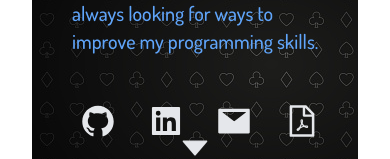
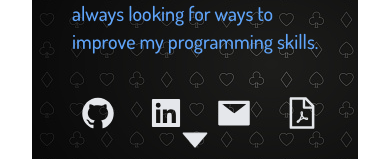
Before and after one commit to antdoan123/e-portfolio, a Next.js app: page / in a window 390 px wide. Shown: the part 474-633 px from the top of the page. Built offline with nearby package versions, Linux system fonts and the light colour scheme.

Commit message:
mobile fix

```diff
--- a/pages/index.js
+++ b/pages/index.js
@@ -26,7 +26,7 @@ export default function Home() {
         <meta name="description" content="Generated by create next app" />
         <link rel="icon" href="https://avataaars.io/?avatarStyle=Circle&topType=ShortHairShortRound&accessoriesType=Blank&hairColor=Black&facialHairType=Blank&clotheType=Hoodie&clotheColor=Black&eyeType=Happy&eyebrowType=Default&mouthType=Default&skinColor=Light" />
       </Head>
-      <body className="font-body text-white bg-[url('/Background_poker.jpg')] pb-12">
+      <body className="font-body text-white bg-[url('/Background_poker.jpg')] pb-12 overflow-x:hidden">
         <header className="py-6">
             <div className="container flex flex-col sm:flex-row justify-between items-center mx-auto px-8 md:px-14 md:flex lg:px-24 w-full">
                 <div className="text-blue-400 text-3xl lg:text-4xl" data-aos='fade-right'>ANTHONY.DOAN</div>
@@ -47,7 +47,7 @@ export default function Home() {
                     </p>
                 </div>
             </div>
-            <div className="socials flex flex-nowrap pt-8 space-x-8 justify-start px-12 md:px-24 mt-4" data-aos='fade-up-right' data-aos-delay='1200'>
+            <div className="socials flex flex-nowrap pt-8 space-x-8 justify-start px-12 md:px-24 mt-2" data-aos='fade-up-right' data-aos-delay='1200'>
                 <div className="icons">
                     <a href="https://github.com/antdoan123">
                         <AiOutlineGithub size={"36"}/>
```
